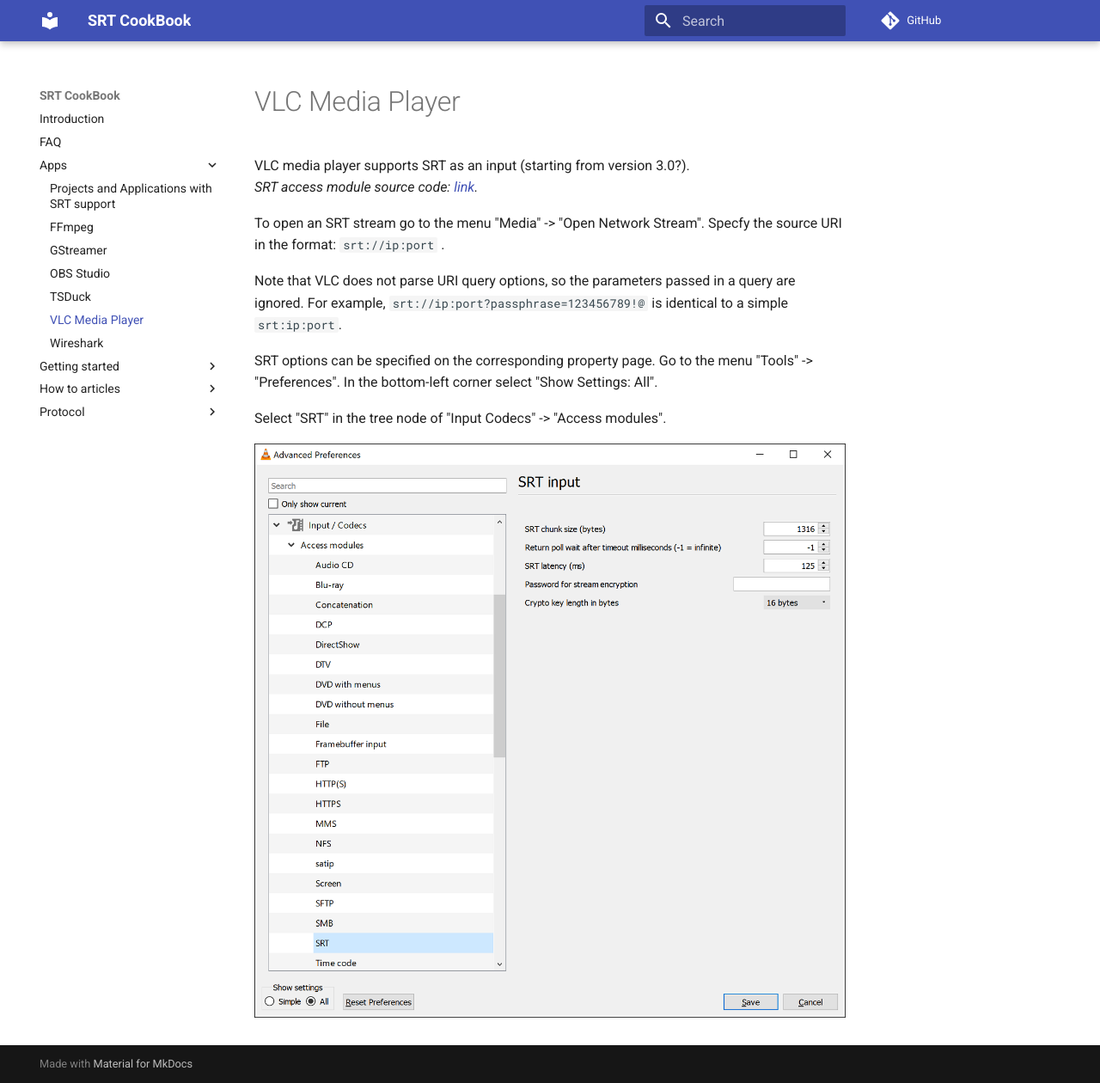
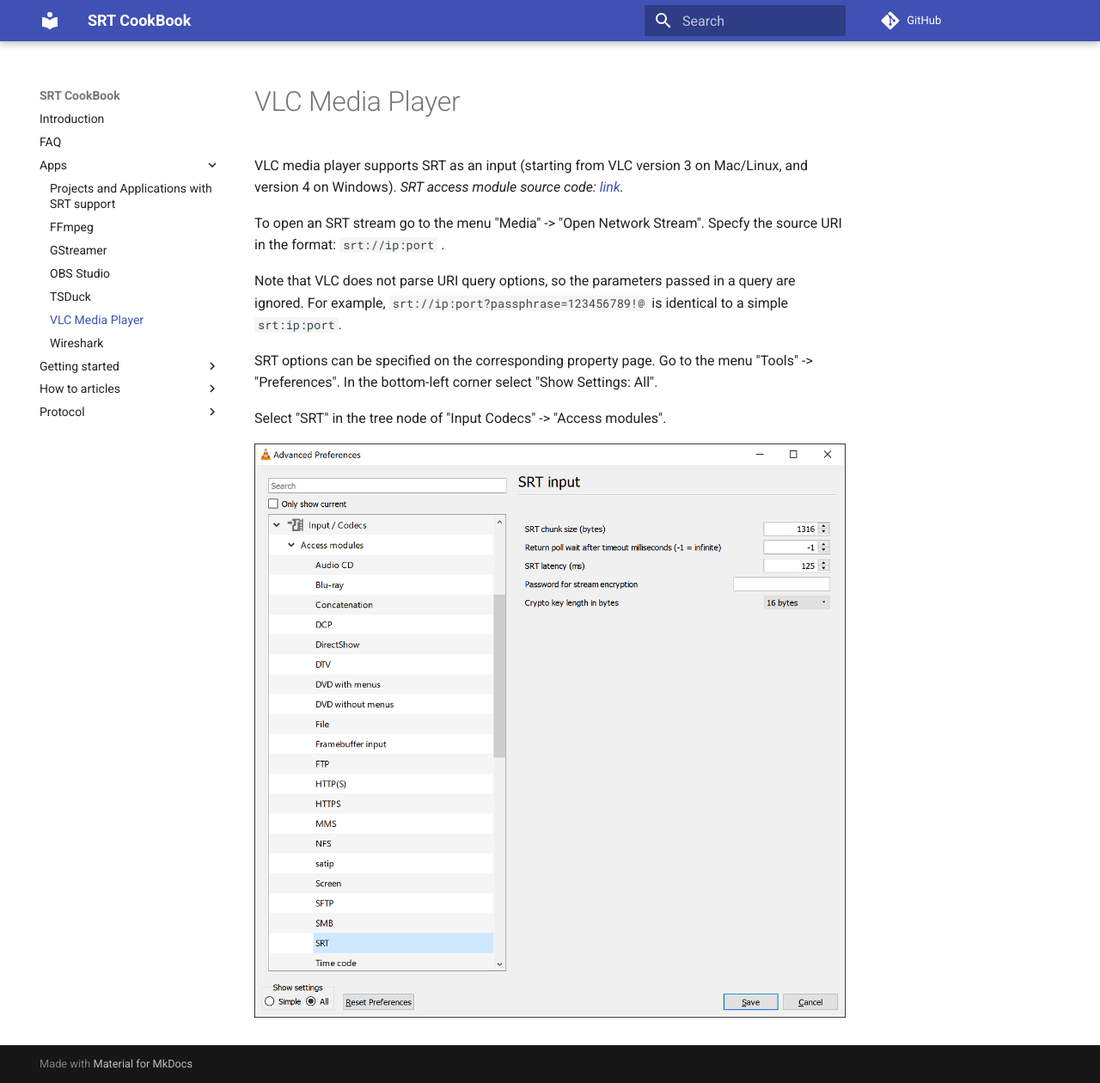
Before and after one commit to SRTLab/srt-cookbook, an MkDocs documentation site: the page built from docs/apps/vlc-media-player.md, in a window 1280 px wide and 1260 px high. Shown: the whole window at 86% size. Built offline with MkDocs 1.6.1 and Material for MkDocs 9.7.7, drawn with Linux system fonts in a browser that asks for light colours; comment, search, counter and statistics services are not loaded.

Commit message:
Updated the note on VLC versions supporting SRT

```diff
--- a/docs/apps/vlc-media-player.md
+++ b/docs/apps/vlc-media-player.md
@@ -4,7 +4,7 @@
 
 # VLC Media Player
 
-VLC media player supports SRT as an input \(starting from version 3.0?\).
+VLC media player supports SRT as an input (starting from VLC version 3 on Mac/Linux, and version 4 on Windows).
 _SRT access module source code:_ [_link_](https://fossies.org/linux/vlc/modules/access/srt.c)_._
 
 To open an SRT stream go to the menu "Media" -&gt; "Open Network Stream". Specfy the source URI in the format: `srt://ip:port` .
```
